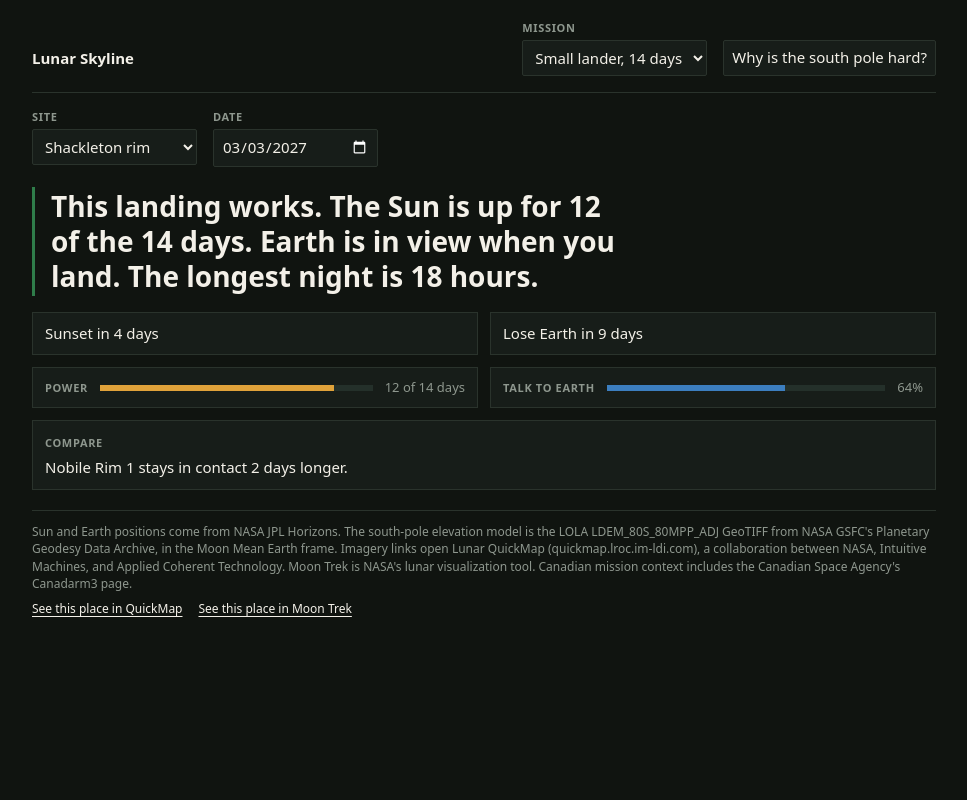
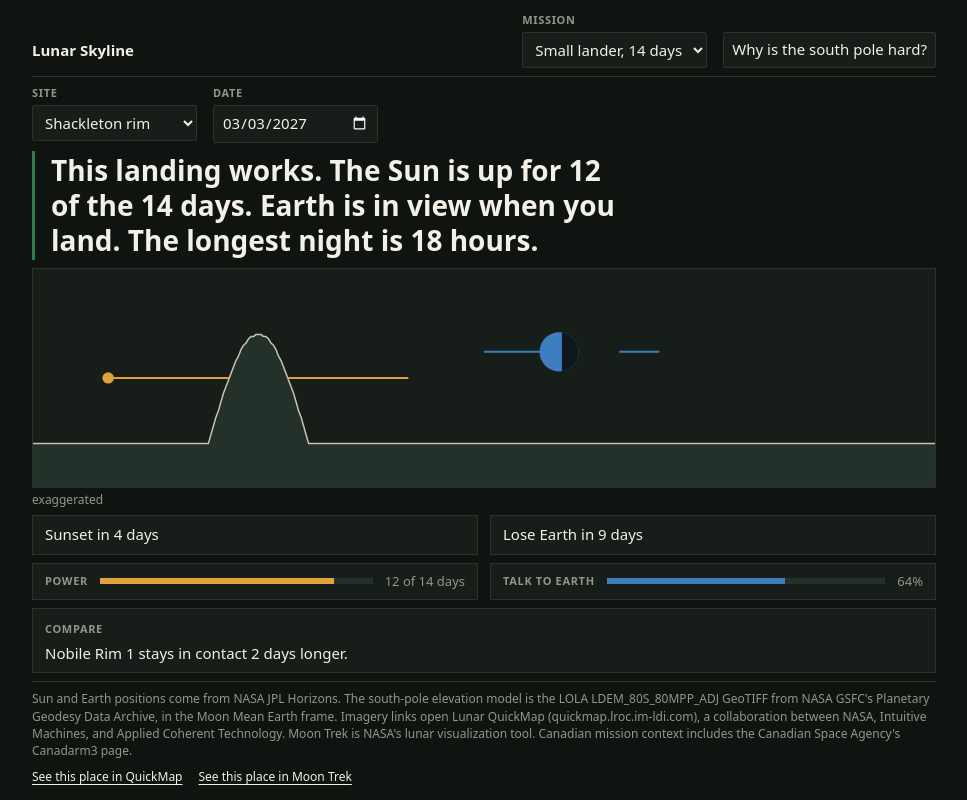
Before and after one commit to HyperNova-NSAC/southpole, a React (Vite) app in the folder web/: page / in a window 1280 px wide. Shown: the whole page, without its empty margins (156-1123 px from the left). Built offline with nearby package versions, Linux system fonts and the light colour scheme.

Commit message:
Add Skyline component and integrate it into the App. Update fixture data with sun and earth properties, and implement skyline hover functionality with tests. Adjust CSS for new component layout.

```diff
--- a/web/src/ui/App.tsx
+++ b/web/src/ui/App.tsx
@@ -7,6 +7,7 @@ import { fixture } from "./fixture";
 import { Header } from "./Header";
 import { MissionBars } from "./MissionBars";
 import { SiteDateBar } from "./SiteDateBar";
+import { Skyline } from "./Skyline";
 import { SourceFooter } from "./SourceFooter";
 import { VerdictBanner } from "./VerdictBanner";
 
@@ -35,6 +36,14 @@ export function App() {
         <p>Loading places…</p>
       )}
       <VerdictBanner sentence={fixture.sentence} />
+      <Skyline
+        maskElDeg={fixture.maskElDeg}
+        sun={fixture.sun}
+        earth={fixture.earth}
+        sunTrack={fixture.sunTrack}
+        earthTrack={fixture.earthTrack}
+        summary={`${fixture.sunset}. ${fixture.earthset}.`}
+      />
       <CountdownRow sunset={fixture.sunset} earthset={fixture.earthset} />
       <MissionBars powerFraction={fixture.powerFraction} earthFraction={fixture.earthFraction} />
       <CompareRow sentence={fixture.comparison} />
--- /dev/null
+++ b/web/src/ui/Skyline.tsx
@@ -0,0 +1,242 @@
+import { useEffect, useRef, useState } from "react";
+import { indexOnTrack, sunHoverLine } from "./skylineHover";
+
+export type SkylineProps = {
+  maskElDeg: number[];
+  sun: { azDeg: number; elDeg: number; angDiamDeg: number; frac: number };
+  earth: {
+    azDeg: number;
+    elDeg: number;
+    angDiamDeg: number;
+    visible: boolean;
+    illumFrac?: number | null;
+  };
+  sunTrack: { azDeg: number; elDeg: number; lit: boolean }[];
+  earthTrack: { azDeg: number; elDeg: number; visible: boolean }[];
+  summary: string;
+};
+
+const EL_MIN = -2;
+const EL_MAX = 8;
+const TERRAIN = "#24302a";
+const RIDGE = "#c8c2b4";
+const SUN = "#e0a23a";
+const EARTH = "#3c7ebf";
+const SHADOW = "rgba(8, 12, 10, 0.88)";
+
+export function Skyline(props: SkylineProps) {
+  const canvasRef = useRef<HTMLCanvasElement>(null);
+  const [hovering, setHovering] = useState(false);
+  const hoverLine = sunHoverLine(
+    props.sunTrack,
+    indexOnTrack(props.sunTrack, props.sun.azDeg, props.sun.elDeg),
+  );
+
+  useEffect(() => {
+    const canvas = canvasRef.current;
+    if (!canvas) return;
+
+    const draw = () => {
+      const width = canvas.clientWidth;
+      const height = canvas.clientHeight;
+      if (width === 0 || height === 0) return;
+      const dpr = window.devicePixelRatio || 1;
+      const bitmapWidth = Math.max(1, Math.round(width * dpr));
+      const bitmapHeight = Math.max(1, Math.round(height * dpr));
+      if (canvas.width !== bitmapWidth || canvas.height !== bitmapHeight) {
+        canvas.width = bitmapWidth;
+        canvas.height = bitmapHeight;
+      }
+      const ctx = canvas.getContext("2d");
+      if (!ctx) return;
+      ctx.setTransform(dpr, 0, 0, dpr, 0, 0);
+      paint(ctx, width, height, props);
+    };
+
+    draw();
+    const observer = new ResizeObserver(draw);
+    observer.observe(canvas);
+    return () => observer.disconnect();
+  }, [props.maskElDeg, props.sun, props.earth, props.sunTrack, props.earthTrack]);
+
+  return (
+    <figure
+      className="skyline"
+      onMouseEnter={() => setHovering(true)}
+      onMouseLeave={() => setHovering(false)}
+    >
+      <canvas ref={canvasRef} aria-hidden="true" />
+      <div className="skyline-caption">
+        <p className="skyline-axis">exaggerated</p>
+        <p className="skyline-hover">{hovering ? hoverLine : ""}</p>
+      </div>
+      <SkylineSummary sentence={props.summary} />
+    </figure>
+  );
+}
+
+export function SkylineSummary({ sentence }: { sentence: string }) {
+  return <p className="skyline-summary">{sentence}</p>;
+}
+
+function paint(
+  ctx: CanvasRenderingContext2D,
+  width: number,
+  height: number,
+  props: SkylineProps,
+) {
+  ctx.clearRect(0, 0, width, height);
+  drawTerrain(ctx, props.maskElDeg, width, height);
+  strokeTrack(
+    ctx,
+    props.sunTrack.map((point) => ({ ...point, on: point.lit })),
+    width,
+    height,
+    SUN,
+  );
+  strokeTrack(
+    ctx,
+    props.earthTrack.map((point) => ({ ...point, on: point.visible })),
+    width,
+    height,
+    EARTH,
+  );
+  drawSun(ctx, props.sun, width, height);
+  drawEarth(ctx, props.earth, width, height);
+}
+
+function drawTerrain(
+  ctx: CanvasRenderingContext2D,
+  mask: number[],
+  width: number,
+  height: number,
+) {
+  if (mask.length !== 360) return;
+  ctx.beginPath();
+  for (let azimuth = 0; azimuth <= 360; azimuth += 1) {
+    const x = xOf(azimuth, width);
+    const y = yOf(mask[azimuth % 360], height);
+    if (azimuth === 0) ctx.moveTo(x, y);
+    else ctx.lineTo(x, y);
+  }
+  ctx.lineTo(width, height);
+  ctx.lineTo(0, height);
+  ctx.closePath();
+  ctx.fillStyle = TERRAIN;
+  ctx.fill();
+
+  ctx.beginPath();
+  for (let azimuth = 0; azimuth <= 360; azimuth += 1) {
+    const x = xOf(azimuth, width);
+    const y = yOf(mask[azimuth % 360], height);
+    if (azimuth === 0) ctx.moveTo(x, y);
+    else ctx.lineTo(x, y);
+  }
+  ctx.strokeStyle = RIDGE;
+  ctx.lineWidth = 1.5;
+  ctx.stroke();
+}
+
+function strokeTrack(
+  ctx: CanvasRenderingContext2D,
+  points: { azDeg: number; elDeg: number; on: boolean }[],
+  width: number,
+  height: number,
+  color: string,
+) {
+  ctx.strokeStyle = color;
+  ctx.lineWidth = 2;
+  ctx.lineJoin = "round";
+  ctx.lineCap = "butt";
+  let run: { x: number; y: number }[] = [];
+
+  const flush = () => {
+    if (run.length >= 2) {
+      ctx.beginPath();
+      run.forEach((point, index) => {
+        if (index === 0) ctx.moveTo(point.x, point.y);
+        else ctx.lineTo(point.x, point.y);
+      });
+      ctx.stroke();
+    }
+    run = [];
+  };
+
+  points.forEach((point, index) => {
+    if (!point.on) {
+      flush();
+      return;
+    }
+    const previous = points[index - 1];
+    if (previous && run.length > 0) {
+      const turn = Math.abs(point.azDeg - previous.azDeg);
+      if (Math.min(turn, 360 - turn) > 30) flush();
+    }
+    run.push({ x: xOf(point.azDeg, width), y: yOf(point.elDeg, height) });
+  });
+  flush();
+}
+
+function drawSun(
+  ctx: CanvasRenderingContext2D,
+  sun: SkylineProps["sun"],
+  width: number,
+  height: number,
+) {
+  const x = xOf(sun.azDeg, width);
+  const y = yOf(sun.elDeg, height);
+  const radius = radiusOf(sun.angDiamDeg, height);
+  const visible = Math.min(1, Math.max(0, sun.frac));
+  ctx.save();
+  ctx.beginPath();
+  ctx.rect(x - radius - 1, y - radius - 1, radius * 2 + 2, radius * 2 * visible + 1);
+  ctx.clip();
+  ctx.beginPath();
+  ctx.arc(x, y, radius, 0, Math.PI * 2);
+  ctx.fillStyle = SUN;
+  ctx.fill();
+  ctx.restore();
+}
+
+function drawEarth(
+  ctx: CanvasRenderingContext2D,
+  earth: SkylineProps["earth"],
+  width: number,
+  height: number,
+) {
+  const x = xOf(earth.azDeg, width);
+  const y = yOf(earth.elDeg, height);
+  const radius = radiusOf(earth.angDiamDeg, height);
+  ctx.save();
+  ctx.globalAlpha = earth.visible ? 1 : 0.4;
+  ctx.beginPath();
+  ctx.arc(x, y, radius, 0, Math.PI * 2);
+  ctx.fillStyle = EARTH;
+  ctx.fill();
+  const illum = earth.illumFrac;
+  if (illum !== null && illum !== undefined && illum < 1) {
+    const fraction = Math.min(1, Math.max(0, illum));
+    ctx.beginPath();
+    ctx.arc(x, y, radius, 0, Math.PI * 2);
+    ctx.clip();
+    const shadow = (1 - fraction) * radius * 2;
+    ctx.fillStyle = SHADOW;
+    ctx.fillRect(x + radius - shadow, y - radius - 1, shadow + 1, radius * 2 + 2);
+  }
+  ctx.restore();
+}
+
+function xOf(azimuth: number, width: number): number {
+  if (azimuth === 360) return width;
+  const wrapped = ((azimuth % 360) + 360) % 360;
+  return (wrapped / 360) * width;
+}
+
+function yOf(elevation: number, height: number): number {
+  const scaled = (elevation - EL_MIN) / (EL_MAX - EL_MIN);
+  return height - scaled * height;
+}
+
+function radiusOf(diameterDeg: number, height: number): number {
+  return (diameterDeg / 2) * (height / (EL_MAX - EL_MIN));
+}
--- a/web/src/ui/fixture.ts
+++ b/web/src/ui/fixture.ts
@@ -1,3 +1,37 @@
+function handDrawnMask(): number[] {
+  return Array.from({ length: 360 }, (_, azimuth) => {
+    if (azimuth < 70 || azimuth > 110) return 0;
+    const distance = Math.abs(azimuth - 90) / 20;
+    return Math.round(5 * Math.cos((distance * Math.PI) / 2) * 10) / 10;
+  });
+}
+
+function round1(value: number): number {
+  return Math.round(value * 10) / 10;
+}
+
+const maskElDeg = handDrawnMask();
+
+function sunTrack() {
+  const points = [];
+  for (let step = 0; step < 480; step += 1) {
+    const azDeg = round1(30 + step * 0.25);
+    const elDeg = 3;
+    const ground = maskElDeg[Math.round(azDeg) % 360];
+    points.push({ azDeg, elDeg, lit: elDeg > ground });
+  }
+  return points;
+}
+
+function earthTrack() {
+  const points = [];
+  for (let azDeg = 180; azDeg <= 250; azDeg += 2) {
+    const visible = azDeg < 220 || azDeg > 232;
+    points.push({ azDeg, elDeg: visible ? 4.2 : 0.4, visible });
+  }
+  return points;
+}
+
 export const fixture = {
   sentence:
     "This landing works. The Sun is up for 12 of the 14 days. Earth is in view when you land. The longest night is 18 hours.",
@@ -7,4 +41,9 @@ export const fixture = {
   earthFraction: 0.64,
   comparison: "Nobile Rim 1 stays in contact 2 days longer.",
   landingDate: "2027-03-03",
+  maskElDeg,
+  sun: { azDeg: 30, elDeg: 3, angDiamDeg: 0.53, frac: 1 },
+  earth: { azDeg: 210, elDeg: 4.2, angDiamDeg: 1.8, visible: true, illumFrac: 0.57 },
+  sunTrack: sunTrack(),
+  earthTrack: earthTrack(),
 };
--- /dev/null
+++ b/web/src/ui/skylineHover.ts
@@ -0,0 +1,30 @@
+/** Horizons tables are sampled every 30 minutes. The skyline track uses that step. */
+export const TRACK_STEP_MIN = 30;
+
+export function indexOnTrack(
+  track: { azDeg: number; elDeg: number }[],
+  azDeg: number,
+  elDeg: number,
+): number {
+  let best = 0;
+  let bestDistance = Infinity;
+  track.forEach((point, index) => {
+    const turn = Math.abs(point.azDeg - azDeg);
+    const azimuth = Math.min(turn, 360 - turn);
+    const distance = azimuth * azimuth + (point.elDeg - elDeg) ** 2;
+    if (distance < bestDistance) {
+      bestDistance = distance;
+      best = index;
+    }
+  });
+  return best;
+}
+
+export function sunHoverLine(track: { lit: boolean }[], fromIndex: number): string {
+  const setAt = track.slice(fromIndex).findIndex((point) => !point.lit);
+  if (setAt < 0) return "The Sun stays up for this landing.";
+  const days = Math.round((setAt * TRACK_STEP_MIN) / (60 * 24));
+  const count = Math.max(1, days);
+  const unit = count === 1 ? "day" : "days";
+  return `The Sun sets behind this ridge in ${count} ${unit}.`;
+}
--- a/web/src/ui/tokens.css
+++ b/web/src/ui/tokens.css
@@ -57,7 +57,7 @@ a {
 .app {
   max-width: 960px;
   margin: 0 auto;
-  padding: 20px 28px 24px;
+  padding: 12px 28px;
 }
 
 .header {
@@ -65,7 +65,7 @@ a {
   align-items: flex-end;
   justify-content: space-between;
   gap: 24px;
-  padding-bottom: 16px;
+  padding-bottom: 8px;
   border-bottom: 1px solid var(--line);
 }
 
@@ -101,13 +101,13 @@ a {
 .site-date {
   display: flex;
   gap: 16px;
-  margin: 16px 0 20px;
+  margin: 8px 0 8px;
 }
 
 .verdict {
   border-left: 3px solid var(--ok);
   padding: 2px 0 2px 16px;
-  margin: 0 0 16px;
+  margin: 0 0 8px;
 }
 
 .verdict h1 {
@@ -116,6 +116,56 @@ a {
   max-width: 38rem;
   margin: 0;
   line-height: 1.25;
+}
+
+.skyline {
+  position: relative;
+  margin: 0 0 8px;
+}
+
+.skyline canvas {
+  display: block;
+  width: 100%;
+  height: 220px;
+  background: var(--surface);
+  border: 1px solid var(--line);
+}
+
+.skyline-caption {
+  display: flex;
+  justify-content: space-between;
+  gap: 16px;
+  margin-top: 4px;
+  min-height: 1.3em;
+  font-size: 12px;
+  line-height: 1.3;
+}
+
+.skyline-axis,
+.skyline-hover {
+  margin: 0;
+}
+
+.skyline-axis {
+  color: var(--muted);
+}
+
+.skyline-hover {
+  color: var(--text);
+  text-align: right;
+}
+
+.skyline-summary {
+  position: absolute;
+  width: 1px;
+  height: 1px;
+  margin: -1px;
+  padding: 0;
+  overflow: hidden;
+  clip: rect(0, 0, 0, 0);
+  clip-path: inset(50%);
+  white-space: nowrap;
+  border: 0;
 }
 
 .countdown,
@@ -134,12 +184,12 @@ a {
 }
 
 .countdown p {
-  padding: 10px 12px;
+  padding: 8px 12px;
   font-variant-numeric: tabular-nums;
 }
 
 .bars {
-  margin-top: 12px;
+  margin-top: 8px;
 }
 
 .readout {
@@ -147,7 +197,7 @@ a {
   grid-template-columns: max-content minmax(4rem, 1fr) auto;
   align-items: center;
   gap: 12px;
-  padding: 10px 12px;
+  padding: 8px 12px;
 }
 
 .readout-value {
@@ -176,8 +226,8 @@ a {
 }
 
 .compare {
-  margin-top: 12px;
-  padding: 10px 12px;
+  margin-top: 8px;
+  padding: 8px 12px;
 }
 
 .compare p {
@@ -185,8 +235,8 @@ a {
 }
 
 .footer {
-  margin-top: 20px;
-  padding-top: 12px;
+  margin-top: 8px;
+  padding-top: 8px;
   border-top: 1px solid var(--line);
   color: var(--muted);
   font-size: 12px;
```
Also changed, not shown: 1 other file (tests, documents, lock files or other folders).
